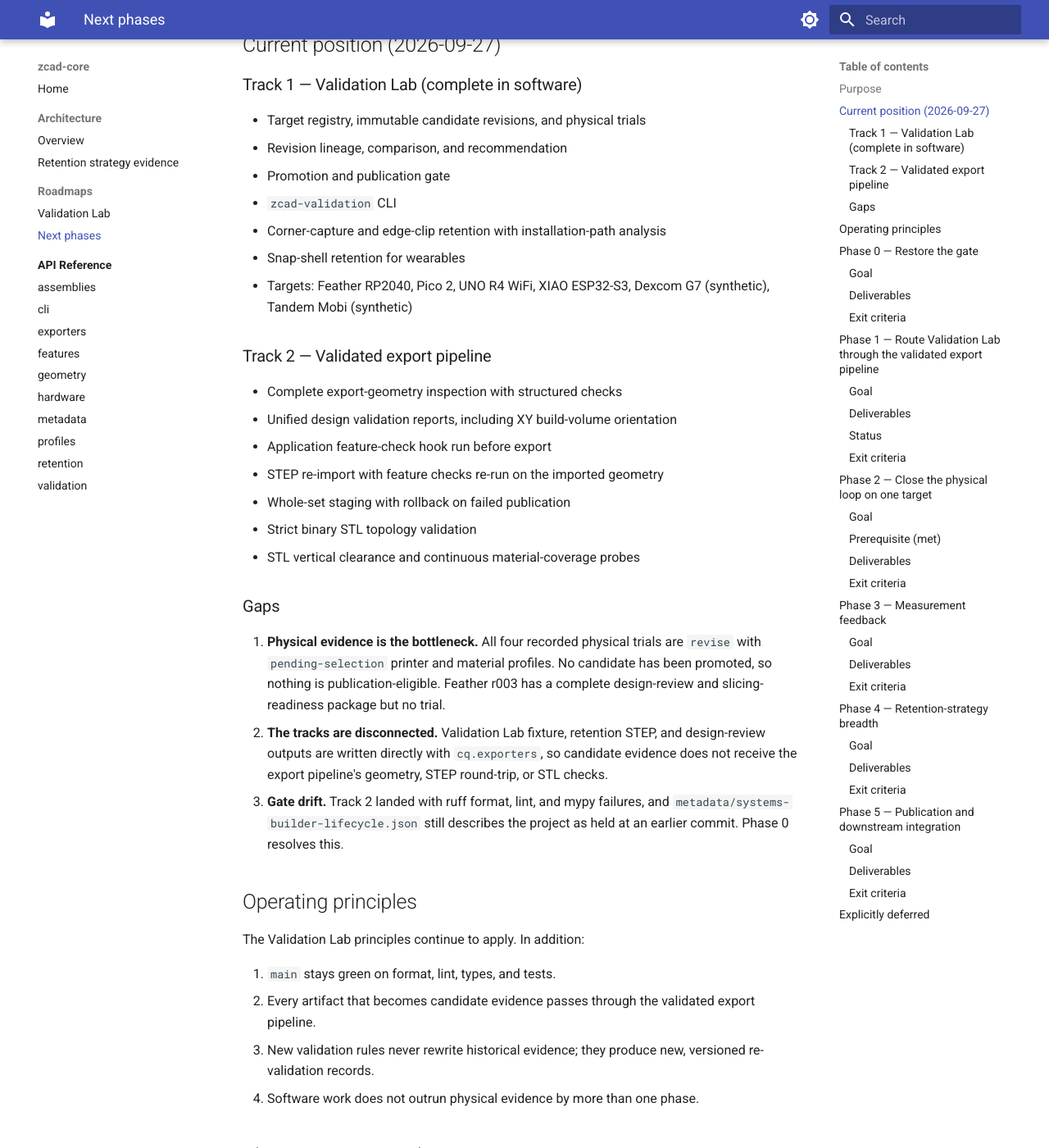
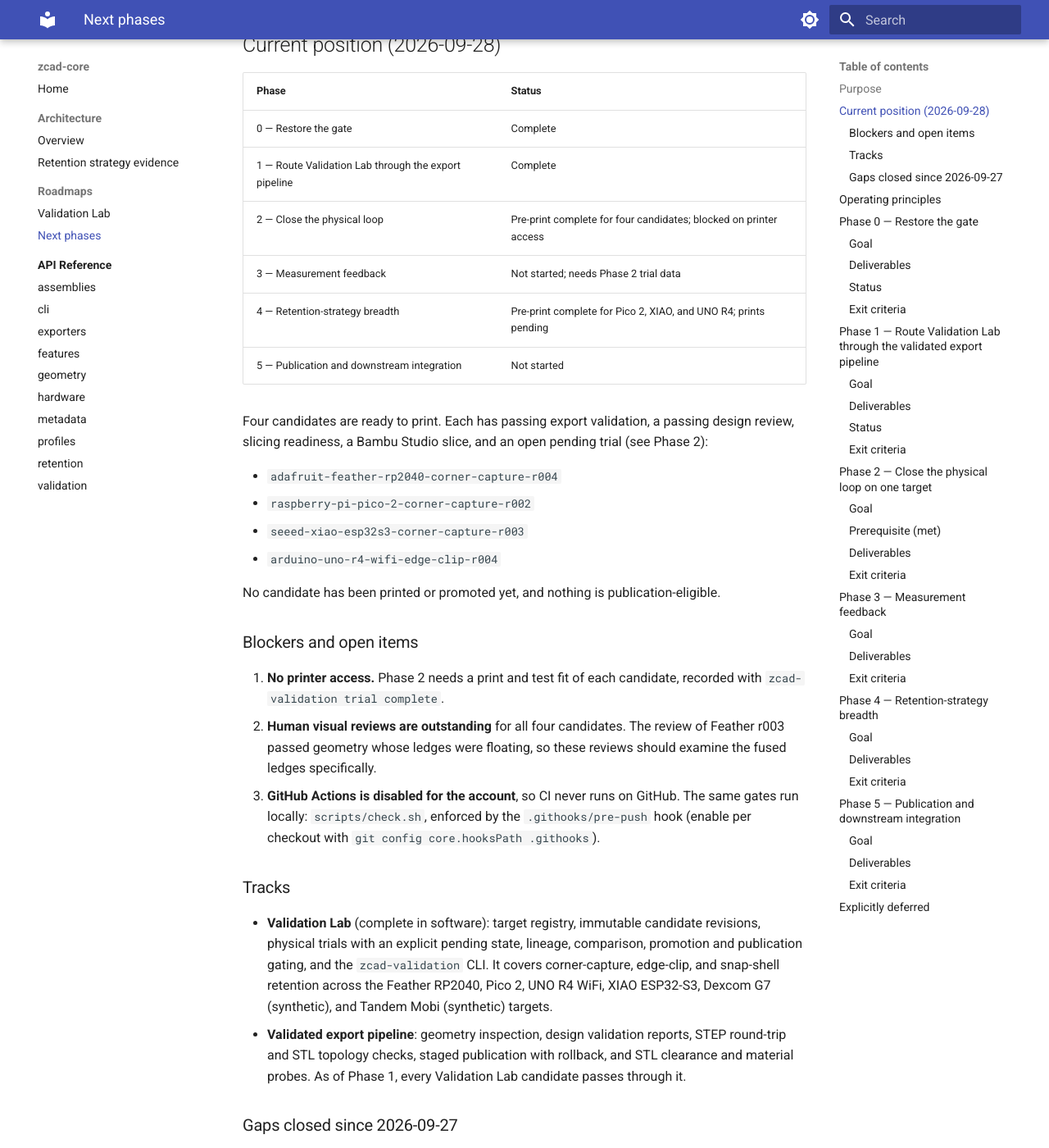
Before and after one commit to zacharymplace/zcad-core, an MkDocs documentation site: the page built from docs/roadmaps/next-phases.md, in a window 1280 px wide and 1400 px high, scrolled down 310 px. Shown: the whole window at 82% size. Built offline with MkDocs 1.6.1 and Material for MkDocs 9.7.7, drawn with Linux system fonts in a browser that asks for light colours; some of the changed text lies outside the part shown.

Commit message:
Update the roadmap with where the project stands
Replace the 2026-09-27 current-position section with a phase status
table, the four print-ready candidates, and the open blockers: printer
access, outstanding human visual reviews, and GitHub Actions being
disabled. Mark Phases 0 and 1 complete, track Phase 2 deliverables as a
checklist, and note that Pico 2, XIAO, and UNO R4 can be printed alongside
Feather r004. Enable pymdownx.tasklist so the checklist renders.

Co-Authored-By: Claude Opus 5.5 <noreply@anthropic.com>

```diff
--- a/docs/roadmaps/next-phases.md
+++ b/docs/roadmaps/next-phases.md
@@ -6,49 +6,71 @@ This roadmap sequences work after the completed Validation Lab phases and the
 September 2026 export-validation work. It builds on both tracks rather than
 adding new retention strategies or hardware families.
 
-## Current position (2026-09-27)
+## Current position (2026-09-28)
 
-### Track 1 — Validation Lab (complete in software)
+| Phase | Status |
+|---|---|
+| 0 — Restore the gate | Complete |
+| 1 — Route Validation Lab through the export pipeline | Complete |
+| 2 — Close the physical loop | Pre-print complete for four candidates; blocked on printer access |
+| 3 — Measurement feedback | Not started; needs Phase 2 trial data |
+| 4 — Retention-strategy breadth | Pre-print complete for Pico 2, XIAO, and UNO R4; prints pending |
+| 5 — Publication and downstream integration | Not started |
 
-- Target registry, immutable candidate revisions, and physical trials
-- Revision lineage, comparison, and recommendation
-- Promotion and publication gate
-- `zcad-validation` CLI
-- Corner-capture and edge-clip retention with installation-path analysis
-- Snap-shell retention for wearables
-- Targets: Feather RP2040, Pico 2, UNO R4 WiFi, XIAO ESP32-S3,
-  Dexcom G7 (synthetic), Tandem Mobi (synthetic)
+Four candidates are ready to print. Each has passing export validation, a
+passing design review, slicing readiness, a Bambu Studio slice, and an open
+pending trial (see Phase 2):
 
-### Track 2 — Validated export pipeline
+- `adafruit-feather-rp2040-corner-capture-r004`
+- `raspberry-pi-pico-2-corner-capture-r002`
+- `seeed-xiao-esp32s3-corner-capture-r003`
+- `arduino-uno-r4-wifi-edge-clip-r004`
 
-- Complete export-geometry inspection with structured checks
-- Unified design validation reports, including XY build-volume orientation
-- Application feature-check hook run before export
-- STEP re-import with feature checks re-run on the imported geometry
-- Whole-set staging with rollback on failed publication
-- Strict binary STL topology validation
-- STL vertical clearance and continuous material-coverage probes
+No candidate has been printed or promoted yet, and nothing is
+publication-eligible.
 
-### Gaps
+### Blockers and open items
 
-1. **Physical evidence is the bottleneck.** All four recorded physical trials
-   are `revise` with `pending-selection` printer and material profiles. No
-   candidate has been promoted, so nothing is publication-eligible. Feather
-   r003 has a complete design-review and slicing-readiness package but no
-   trial.
-2. **The tracks are disconnected.** Validation Lab fixture, retention STEP,
-   and design-review outputs are written directly with `cq.exporters`, so
-   candidate evidence does not receive the export pipeline's geometry, STEP
-   round-trip, or STL checks.
-3. **Gate drift.** Track 2 landed with ruff format, lint, and mypy failures,
-   and `metadata/systems-builder-lifecycle.json` still describes the project
-   as held at an earlier commit. Phase 0 resolves this.
+1. **No printer access.** Phase 2 needs a print and test fit of each
+   candidate, recorded with `zcad-validation trial complete`.
+2. **Human visual reviews are outstanding** for all four candidates. The
+   review of Feather r003 passed geometry whose ledges were floating, so these
+   reviews should examine the fused ledges specifically.
+3. **GitHub Actions is disabled for the account**, so CI never runs on
+   GitHub. The same gates run locally: `scripts/check.sh`, enforced by the
+   `.githooks/pre-push` hook (enable per checkout with
+   `git config core.hooksPath .githooks`).
+
+### Tracks
+
+- **Validation Lab** (complete in software): target registry, immutable
+  candidate revisions, physical trials with an explicit pending state,
+  lineage, comparison, promotion and publication gating, and the
+  `zcad-validation` CLI. It covers corner-capture, edge-clip, and snap-shell
+  retention across the Feather RP2040, Pico 2, UNO R4 WiFi, XIAO ESP32-S3,
+  Dexcom G7 (synthetic), and Tandem Mobi (synthetic) targets.
+- **Validated export pipeline**: geometry inspection, design validation
+  reports, STEP round-trip and STL topology checks, staged publication with
+  rollback, and STL clearance and material probes. As of Phase 1, every
+  Validation Lab candidate passes through it.
+
+### Gaps closed since 2026-09-27
+
+- The gate is green again, and a pre-push hook keeps it that way (Phase 0).
+- Candidate evidence goes through the export pipeline, and promotion depends
+  on a verified export-validation record rather than a CLI flag (Phase 1).
+- Export validation and the design review found three fixture defects that
+  would have failed on the first print: floating ledges, geometry built from
+  the wrong board height, and through-hole pins passing into the fixture
+  base. All three are fixed, and the candidates were regenerated (Phase 2
+  prerequisite).
 
 ## Operating principles
 
 The Validation Lab principles continue to apply. In addition:
 
-1. `main` stays green on format, lint, types, and tests.
+1. `main` stays green on format, lint, types, and tests, enforced by the
+   local pre-push hook while GitHub Actions is unavailable.
 2. Every artifact that becomes candidate evidence passes through the
    validated export pipeline.
 3. New validation rules never rewrite historical evidence; they produce new,
@@ -68,6 +90,10 @@ Return `main` to a fully passing CI state and record the current lifecycle.
 - mypy clean for `validation/stl_mesh.py` and `exporters/service.py`
 - lifecycle metadata updated to the current commit with export-validation
   capabilities
+
+### Status
+
+Complete. The lifecycle metadata was last updated for Phase 2.
 
 ### Exit criteria
 
@@ -92,6 +118,9 @@ Give every candidate the same automated guarantees as any other export.
   re-validation record for existing candidates
 
 ### Status
+
+Complete. All three exit criteria are met. The slice notes below record what
+was found at each step.
 
 Slice 1 complete:
 
@@ -153,7 +182,8 @@ both the retention STEP and the printable fixture the ledges float
 1.8–2.5 mm above the base. None of the recorded trials were printed, so no
 physical run has hit this yet. Measured vertical play is 0.85–1.1 mm for
 corner capture and 2.46 mm for the UNO R4 edge clip. The snap-shell
-wearables pass.
+wearables pass. The floating ledges, and the board-height bug behind the
+larger play values, were fixed under the Phase 2 prerequisite.
 
 ### Exit criteria
 
@@ -203,11 +233,18 @@ trial was removed.
 
 ### Deliverables
 
-- selected printer and material profiles replacing `pending-selection`
-  (Bambu A1 mini slicing readiness already exists)
-- Feather RP2040 r004 printed and recorded through `trial start` and
-  `trial complete` with dimensional measurements
-- a pass promotes r004; a revise derives r005 from measured deltas
+- [x] Printer and material profiles selected in place of `pending-selection`.
+  Trials record `bambu-lab-a1-mini`, `petg`, and
+  `bambu-studio-a1-mini-petg-validation`.
+- [x] Pre-print packages from `scripts/prepare-candidate-for-print.py` and
+  slices from `scripts/slice-candidate-fixture.py`
+- [x] Trial records that cannot mislead: pending trials have an explicit
+  pending state, and `trial complete` refuses a `pass` disposition unless
+  every check passed.
+- [ ] Human visual review of each candidate's design-review package
+- [ ] Feather RP2040 r004 printed and recorded through `trial complete`,
+  with dimensional measurements
+- [ ] A pass promotes r004; a revise derives r005 from measured deltas.
 
 ### Exit criteria
 
@@ -242,7 +279,9 @@ Prove the physical loop for each retention strategy.
 ### Deliverables
 
 - Phase 2 repeated for Pico 2 (corner capture), UNO R4 WiFi (edge clip),
-  and XIAO ESP32-S3
+  and XIAO ESP32-S3. Their pre-print packages are complete (Pico 2 r002,
+  UNO R4 r004, and XIAO r003), so they can be printed in the same session as
+  Feather r004.
 - wearable targets moved from synthetic to measured or official models when
   source data is available
 
@@ -272,7 +311,8 @@ Make promoted candidates consumable by product repositories.
 
 - additional retention strategies
 - finite-element analysis
-- automatic slicer integration
+- automatic slicer integration in the generation pipeline
+  (`scripts/slice-candidate-fixture.py` is run by hand)
 - image or photo analysis
 - web dashboards
 
--- a/mkdocs.yml
+++ b/mkdocs.yml
@@ -62,5 +62,7 @@ markdown_extensions:
   - admonition
   - pymdownx.highlight
   - pymdownx.superfences
+  - pymdownx.tasklist:
+      custom_checkbox: true
   - toc:
       permalink: true
```
